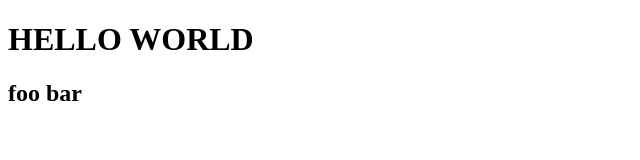
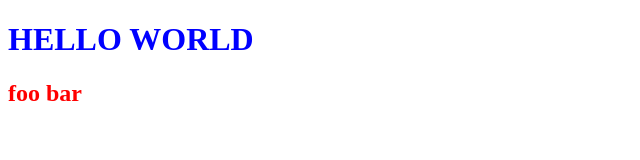
Before and after one commit to mcc2024m59/tictactoe, a plain HTML site: page index.html in a window 1280 px wide. Shown: the whole page, without its empty margins (0-640 px from the left). Drawn offline with Linux system fonts and the light colour scheme.

Commit message:
Update index.html

```diff
--- a/index.html
+++ b/index.html
@@ -4,6 +4,6 @@
   <meta charset="utf-8">
 </head>
 <body>
-  <h1 color="blue">HELLO WORLD</h1>
-  <h2 color="red">foo bar</h2>
+  <h1 style="color:blue">HELLO WORLD</h1>
+  <h2 style="color:red">foo bar</h2>
 </body>
```
